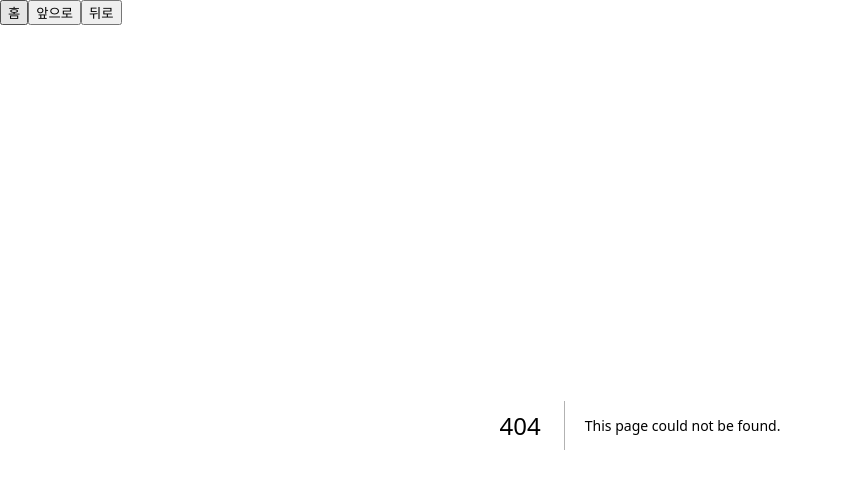
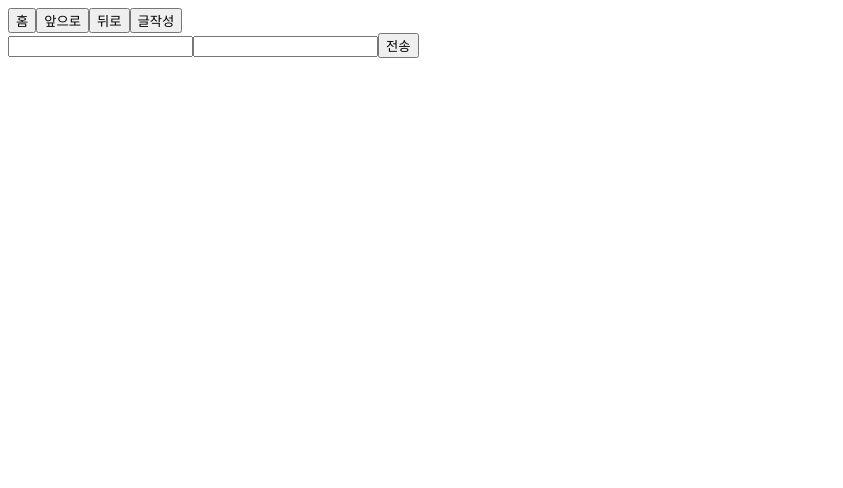
Before and after one commit to kang-byeongguk/community_forum, a Next.js app: page /write in a window 1280 px wide. Before the commit this address had no page. Shown: the top 488 px of the page, without its empty margins (0-843 px from the left). Built offline with nearby package versions, Linux system fonts and the light colour scheme.

Commit message:
formData 방식으로 create 기능 추가

```diff
--- /dev/null
+++ b/src/app/api/write/route.js
@@ -0,0 +1,19 @@
+import { NextResponse } from 'next/server'; // NextResponse를 임포트
+import clientPromise from '../../../../utils/db';
+
+export async function GET(request) {
+  return NextResponse.json('처리완료함', { status: 200 });
+}
+
+export async function POST(request) {
+
+  const formData = await request.formData();
+  const title=formData.get('title');
+  const content=formData.get('content');
+
+   const client = await clientPromise;
+    const db = client.db('community_forum'); // ✨ DB 이름을 입력하세요
+    const posts = await db.collection('post').insertOne({title:title,content:content});
+
+  return NextResponse.json('처리완료함', { status: 200 })
+}
--- a/src/app/layout.js
+++ b/src/app/layout.js
@@ -2,12 +2,20 @@
 
 import { useRouter } from "next/navigation"
 
-export default function Layout({children}){
+export default function RootLayout({children}){
   const router = useRouter()
-return(
-  <div><button onClick={()=>{router.push('/')}}>홈</button>
-  <button onClick={()=>{router.forward()}}>앞으로</button>
-  <button onClick={()=>{router.back()}}>뒤로</button>{children}</div>
 
-)
+  return(
+    <html lang="ko">
+      <body>
+        <div>
+          <button onClick={()=>{router.push('/')}}>홈</button>
+          <button onClick={()=>{router.forward()}}>앞으로</button>
+          <button onClick={()=>{router.back()}}>뒤로</button>
+          <button onClick={()=>{router.push('/write')}}>글작성</button>
+        </div>
+        {children}
+      </body>
+    </html>
+  )
 }
--- /dev/null
+++ b/src/app/write/page.js
@@ -0,0 +1,11 @@
+export default function Write(){
+    return(
+        <div>
+            <form action='/api/write' method="POST">
+                <input name='title'></input>
+                <input name='content'></input>
+                <button type='submit'>전송</button>
+            </form>
+        </div>
+    )
+}
```
